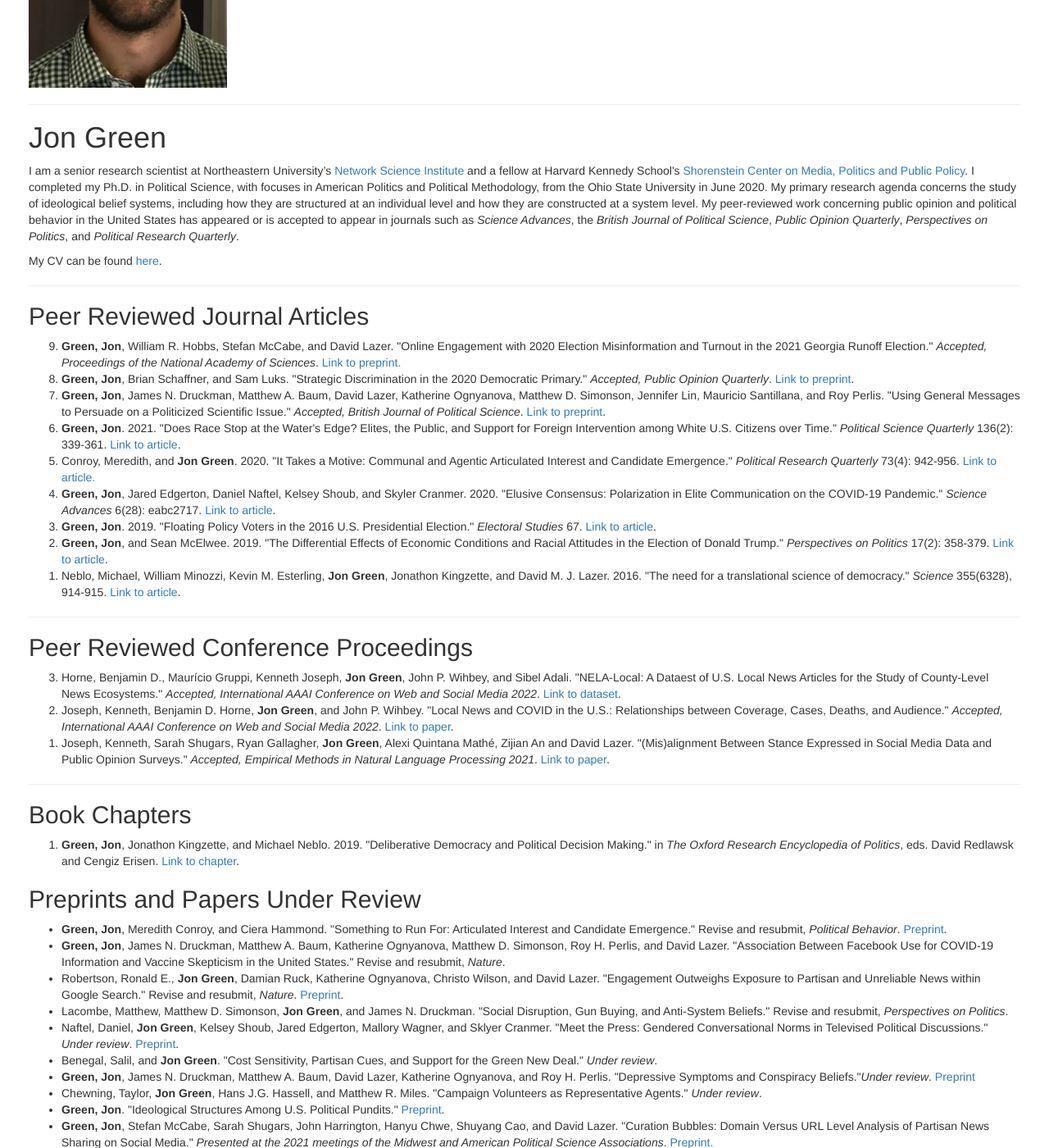
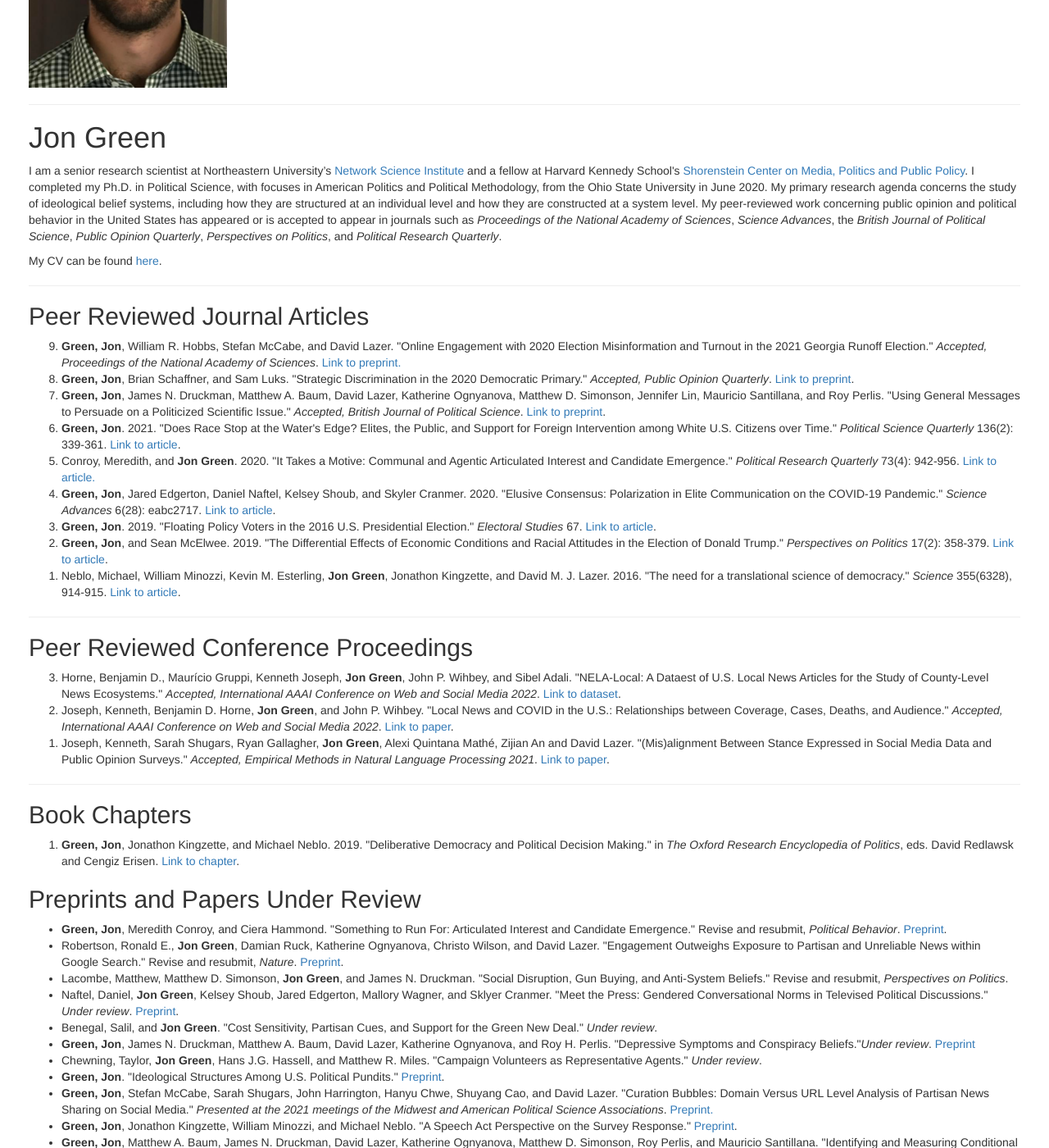
Before and after one commit to jgreen4919/jgreen4919.github.io, a Jekyll site: the page index.html, which Jekyll copies as it is, in a window 1280 px wide and 1400 px high, scrolled down 293 px. Shown: the whole window at 82% size. Built offline with Jekyll 4.4.1, drawn with Linux system fonts in a browser that asks for light colours.

Commit message:
facebook

```diff
--- a/index.html
+++ b/index.html
@@ -27,7 +27,7 @@
   </header>
 
   <section>
-    <p>I am a senior research scientist at Northeastern University’s <a href="http://networkscienceinstitute.org">Network Science Institute</a> and a fellow at Harvard Kennedy School's <a href="https://shorensteincenter.org/">Shorenstein Center on Media, Politics and Public Policy</a>. I completed my Ph.D. in Political Science, with focuses in American Politics and Political Methodology, from the Ohio State University in June 2020. My primary research agenda concerns the study of ideological belief systems, including how they are structured at an individual level and how they are constructed at a system level. My peer-reviewed work concerning public opinion and political behavior in the United States has appeared or is accepted to appear in journals such as <i>Science Advances</i>, the <i>British Journal of Political Science</i>, <i>Public Opinion Quarterly</i>, <i>Perspectives on Politics</i>, and <i>Political Research Quarterly</i>.
+    <p>I am a senior research scientist at Northeastern University’s <a href="http://networkscienceinstitute.org">Network Science Institute</a> and a fellow at Harvard Kennedy School's <a href="https://shorensteincenter.org/">Shorenstein Center on Media, Politics and Public Policy</a>. I completed my Ph.D. in Political Science, with focuses in American Politics and Political Methodology, from the Ohio State University in June 2020. My primary research agenda concerns the study of ideological belief systems, including how they are structured at an individual level and how they are constructed at a system level. My peer-reviewed work concerning public opinion and political behavior in the United States has appeared or is accepted to appear in journals such as <i>Proceedings of the National Academy of Sciences</i>, <i>Science Advances</i>, the <i>British Journal of Political Science</i>, <i>Public Opinion Quarterly</i>, <i>Perspectives on Politics</i>, and <i>Political Research Quarterly</i>.
 
     <p>My CV can be found <a href="files/cv_current.pdf">here</a>.</p>
     <hr>
@@ -58,7 +58,7 @@
     <h2>Preprints and Papers Under Review</h2>
     <ul>
     <li> <strong>Green, Jon</strong>, Meredith Conroy, and Ciera Hammond. "Something to Run For: Articulated Interest and Candidate Emergence." Revise and resubmit, <i>Political Behavior</i>. <a href="https://osf.io/5cdp7/">Preprint</a>.</li>
-    <li> <strong>Green, Jon</strong>, James N. Druckman, Matthew A. Baum, Katherine Ognyanova, Matthew D. Simonson, Roy H. Perlis, and David Lazer. "Association Between Facebook Use for COVID-19 Information and Vaccine Skepticism in the United States." Revise and resubmit, <i>Nature</i>.</li>
+<!--     <li> <strong>Green, Jon</strong>, James N. Druckman, Matthew A. Baum, Katherine Ognyanova, Matthew D. Simonson, Roy H. Perlis, and David Lazer. "Association Between Facebook Use for COVID-19 Information and Vaccine Skepticism in the United States."</li> -->
     <li> Robertson, Ronald E., <strong>Jon Green</strong>, Damian Ruck, Katherine Ognyanova, Christo Wilson, and David Lazer. "Engagement Outweighs Exposure to Partisan and Unreliable News within Google Search." Revise and resubmit, <i>Nature</i>. <a href="https://arxiv.org/abs/2201.00074">Preprint</a>.</li>
      <li>Lacombe, Matthew, Matthew D. Simonson, <strong>Jon Green</strong>, and James N. Druckman. "Social Disruption, Gun Buying, and Anti-System Beliefs." Revise and resubmit, <i>Perspectives on Politics</i>.</li>
      <li>Naftel, Daniel, <strong>Jon Green</strong>, Kelsey Shoub, Jared Edgerton, Mallory Wagner, and Sklyer Cranmer. "Meet the Press: Gendered Conversational Norms in Televised Political Discussions." <i>Under review</i>. <a href="https://osf.io/my8us/">Preprint</a>.</li>
```
Also changed, not shown: 4 other files.
